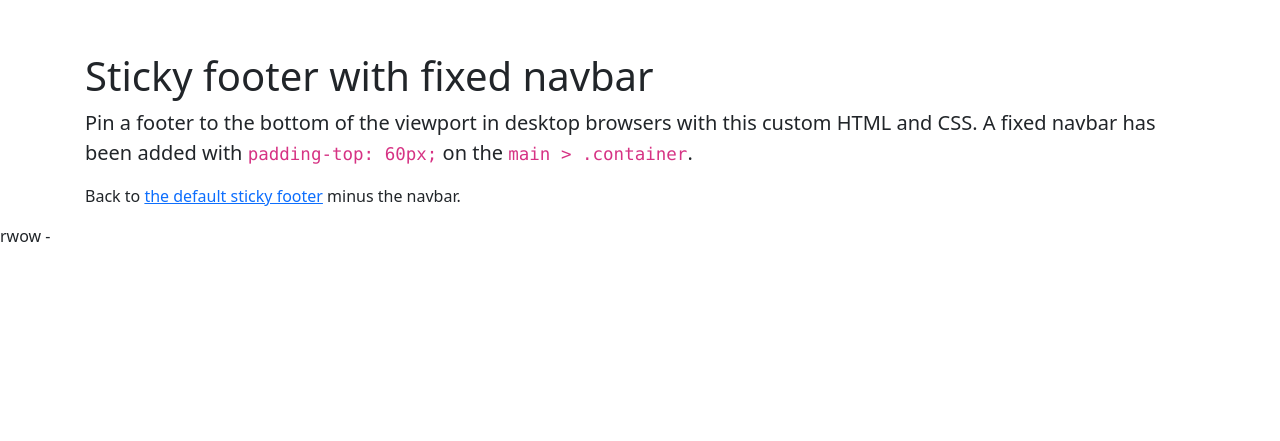
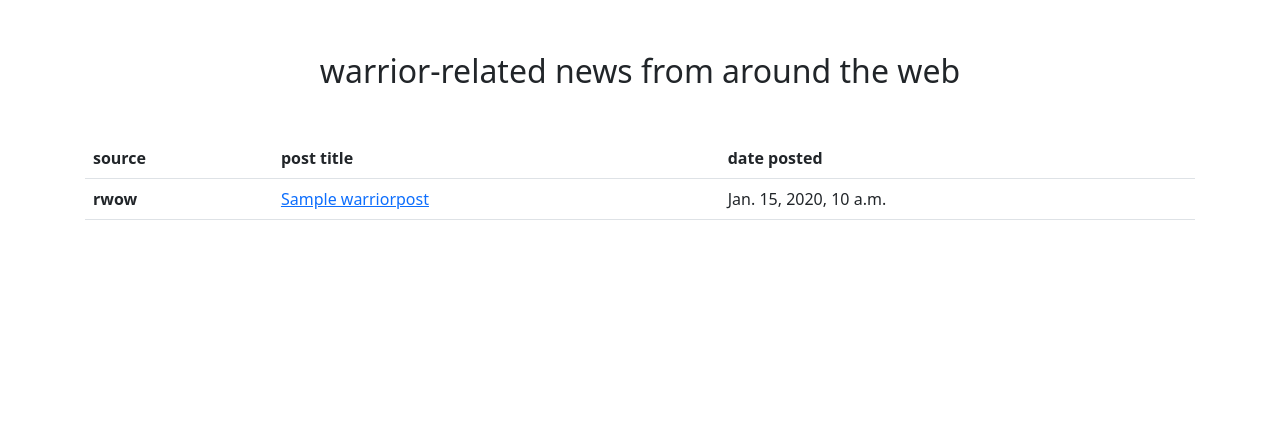
Before and after one commit to NHopewell/just-warrior-things, a Django app: page / in a window 1280 px wide. Shown: the part 56-497 px from the top of the page. Run offline with Django 3.2, Linux system fonts and the light colour scheme; tables that the repository leaves empty hold one stand-in row (Sample ...); some libraries are stand-ins or nearby versions.

Commit message:
update template table logic and pagniation

```diff
--- a/src/core/templates/core/warriorpost_list.html
+++ b/src/core/templates/core/warriorpost_list.html
@@ -1,14 +1,47 @@
 {% extends "core/base.html" %}
 
 {% block content %}
-<div class="container">
-    <h1 class="mt-5">Sticky footer with fixed navbar</h1>
-    <p class="lead">Pin a footer to the bottom of the viewport in desktop browsers with this custom HTML and CSS. A fixed navbar has been added with <code class="small">padding-top: 60px;</code> on the <code class="small">main &gt; .container</code>.</p>
-    <p>Back to <a href="/docs/5.0/examples/sticky-footer/">the default sticky footer</a> minus the navbar.</p>
+<div class="container" align="center">
+  <div class="mt-5">
+    <h2>warrior-related news from around the web</h2>
   </div>
+  <table class="table mt-5">
+    <tbody>
+      <tr>
+        <th scope="col">source</th>
+        <th scope="col">post title</th>
+        <th scope="col">date posted</th>
+      </tr>
+      {% for item in object_list %}
+        <tr>
+          <th scope="row">{{ item.original_source }}</th>
+          <td><a href="{{ item.source_link }}" target="blank">{{ item.title }}</a></td>
+          <td>{{ item.date_posted }}</td>
+        </tr>
+      {% endfor %}
 
-{% for item in object_list %}
-    {{ item.original_source  }} - {{ item.link }}
-{% endfor %}
+    </tbody>
+  </table>
+  {% if is_paginated %}
 
+  {% if page_obj.has_previous %}
+      <a class="btn btn-outline-secondary mb-4" href="?page=1">First</a>
+      <a class="btn btn-outline-secondary mb-4" href="?page={{ page_obj.previous_page_number }}">Previous</a>
+  {% endif %}
+
+  {% for num in page_obj.paginator.page_range %}
+      {% if page_obj.number == num %}
+          <a class="btn btn-secondary mb-4" href="?page={{ num }}">{{ num }}</a>
+      {% elif num > page_obj.number|add:'-3' and num < page_obj.number|add:'3' %}
+          <a class="btn btn-outline-secondary mb-4" href="?page={{ num }}">{{ num }}</a>
+      {% endif %}
+  {% endfor %}
+
+  {% if page_obj.has_next %}
+      <a class="btn btn-outline-secondary mb-4" href="?page={{ page_obj.next_page_number }}">Next</a>
+      <a class="btn btn-outline-secondary g-btn mb-4" href="?page={{ page_obj.paginator.num_pages }}">Last</a>
+  {% endif %}
+
+{% endif %}
+</div>
 {% endblock %}
```
